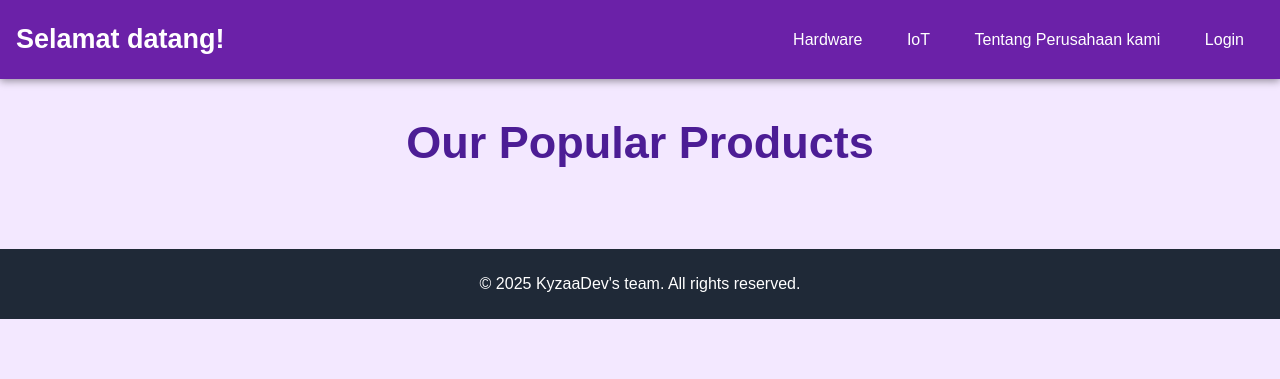
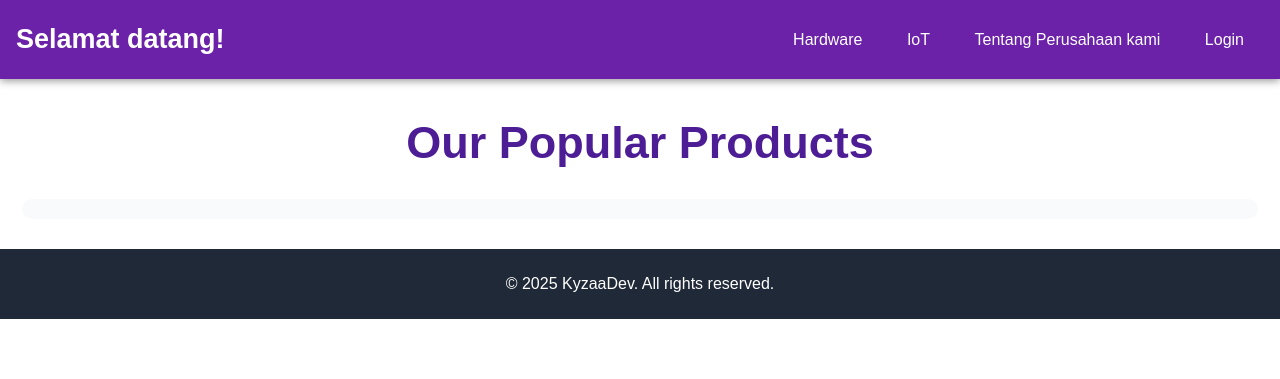
Before and after one commit to KyzaaDev/Mini-Ecommerce, a PHP site: page / in a window 1280 px wide. Shown: the top 379 px of the page. Run offline with PHP 8.4, Linux system fonts and the light colour scheme; data that the repository does not hold is empty.

Commit message:
feat: change style color

```diff
--- a/assets/css/indexstyle.css
+++ b/assets/css/indexstyle.css
@@ -1,6 +1,6 @@
 /* TAG STYLE */
 body {
-    background-color: 	#f3e8ff; /* tetap putih bersih */
+    background-color: 	#ffff; /* tetap putih bersih */
     margin: 0;
     padding: 0;
     font-family: Arial, Helvetica, sans-serif;
@@ -81,6 +81,8 @@ h2 {
     width: 95%;
     padding: 10px;
     margin: 30px auto;
+    background-color: #f9fafb;
+    border-radius: 12px;
 }
 
 
@@ -88,7 +90,7 @@ h2 {
 
 .card-katalog {
     padding: 10px;
-    background-color: #ede9fe;
+    background-color: #ffff;
     border-radius: 10px;
     width: 200px;
     height: 320px;
--- a/assets/css/loginstyle.css
+++ b/assets/css/loginstyle.css
@@ -1,6 +1,6 @@
 body {
     font-family: Arial, Helvetica, sans-serif;
-    background-color: #ede9fe;
+    background-color: #ffff;
     display: flex;
     justify-content: center;
 }
@@ -10,7 +10,7 @@ body {
     width: 400px;
     padding: 20px;
     border-radius: 10px;
-    box-shadow: 0 4px 8px rgba(0,0,0,0.2);
+    box-shadow: 0 4px 8px rgba(0,0,0,0.4);
 }
 .login label {
     display: block;
--- a/includes/footer.php
+++ b/includes/footer.php
@@ -1 +1 @@
-<footer><p>&copy; <?= date('Y');?> KyzaaDev's team. All rights reserved.</p></footer>
+<footer><p>&copy; <?= date('Y');?> KyzaaDev. All rights reserved.</p></footer>
```
